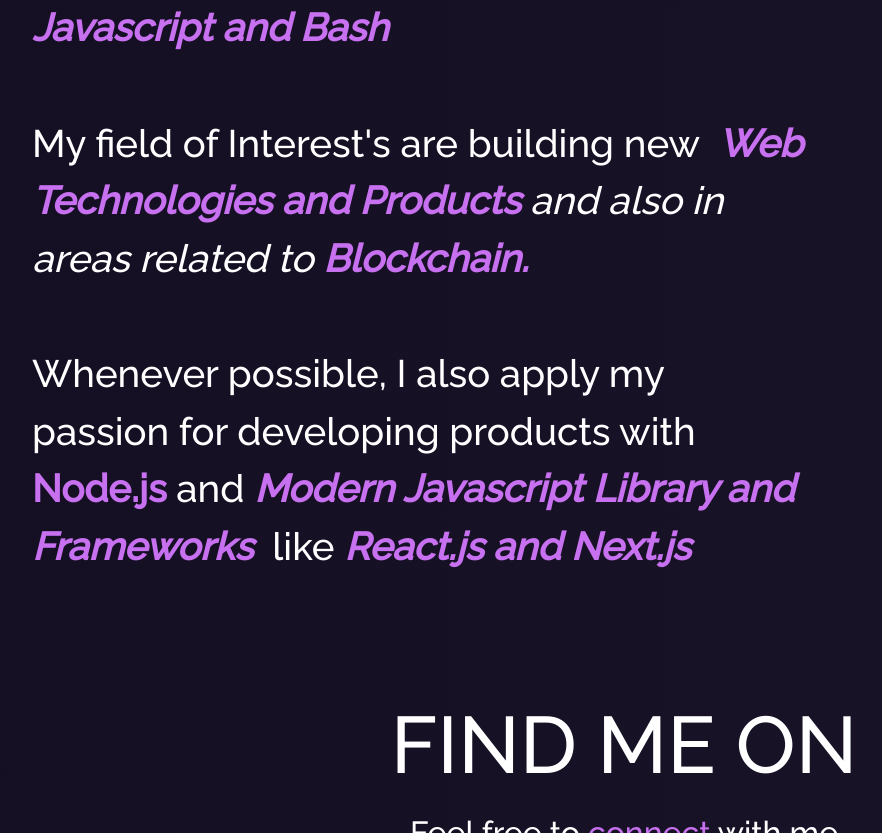
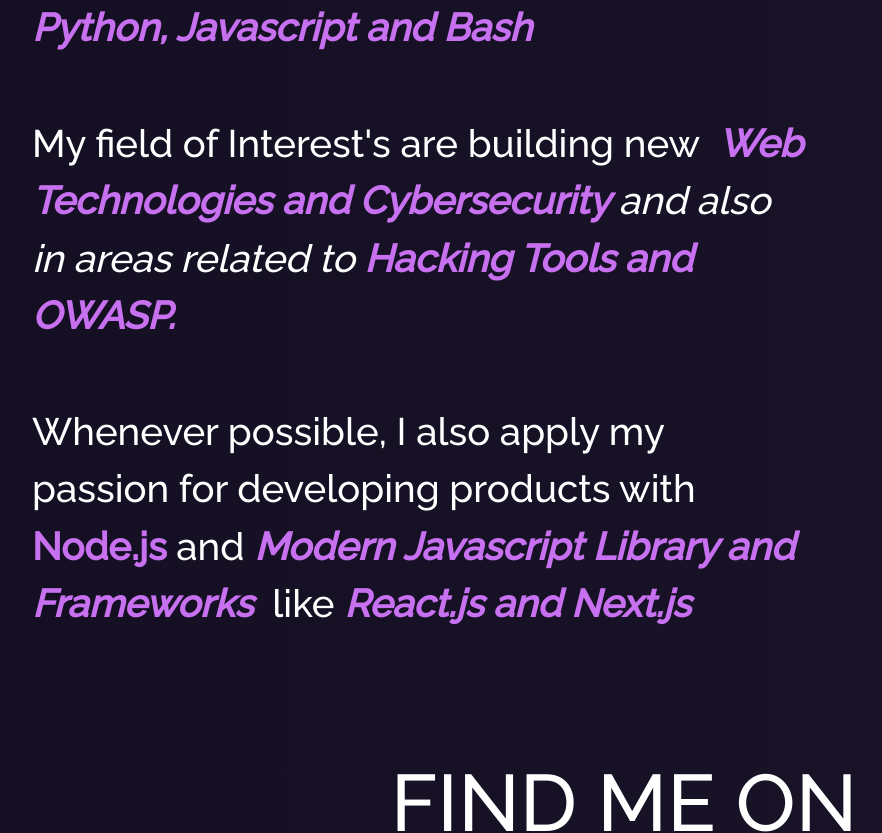
Before and after one commit to GetMeAThadCola/Portfolio, a React (Create React App) app: page / in a window 1280 px wide. Shown: the part 2280-3113 px from the top of the page, without its empty margins (16-898 px from the left). Built offline with nearby package versions, Linux system fonts and the light colour scheme.

Commit message:
Update Home2.js

```diff
--- a/src/components/Home/Home2.js
+++ b/src/components/Home/Home2.js
@@ -22,7 +22,7 @@ function Home2() {
             <p className="home-about-body">
               I fell in love with Technologies and I strive to be a SOC anaylist soon.
               <br />
-              <br />I am fluent in classics like
+              <br />I am very knowledgeable in the classics
               <i>
                 <b className="purple"> Python, Javascript and Bash </b>
               </i>
@@ -30,10 +30,10 @@ function Home2() {
               <br />
               My field of Interest's are building new &nbsp;
               <i>
-                <b className="purple">Web Technologies and Products </b> and
+                <b className="purple">Web Technologies and Cybersecurity </b> and
                 also in areas related to{" "}
                 <b className="purple">
-                  Blockchain.
+                  Hacking Tools and OWASP.
                 </b>
               </i>
               <br />
```
